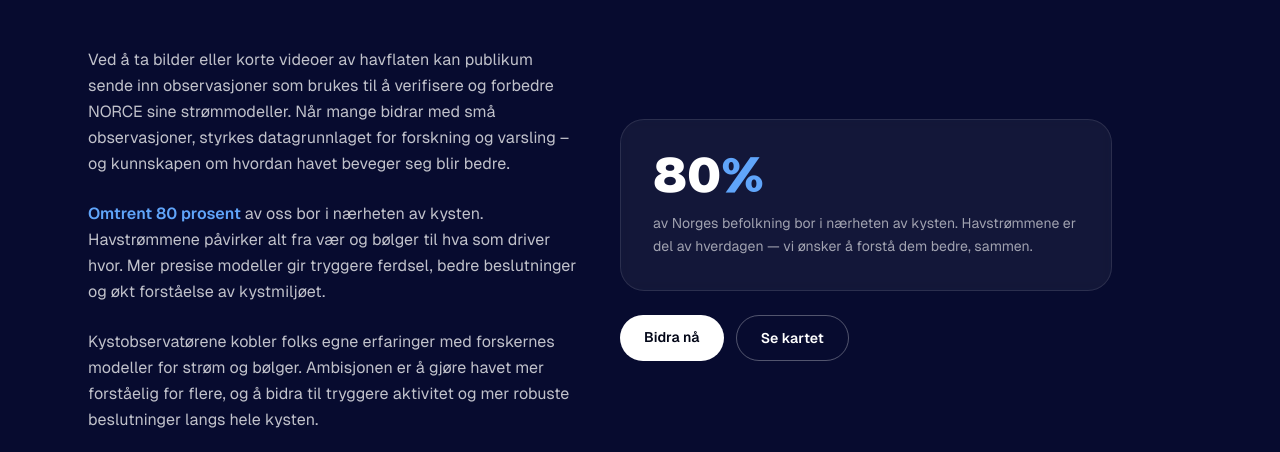
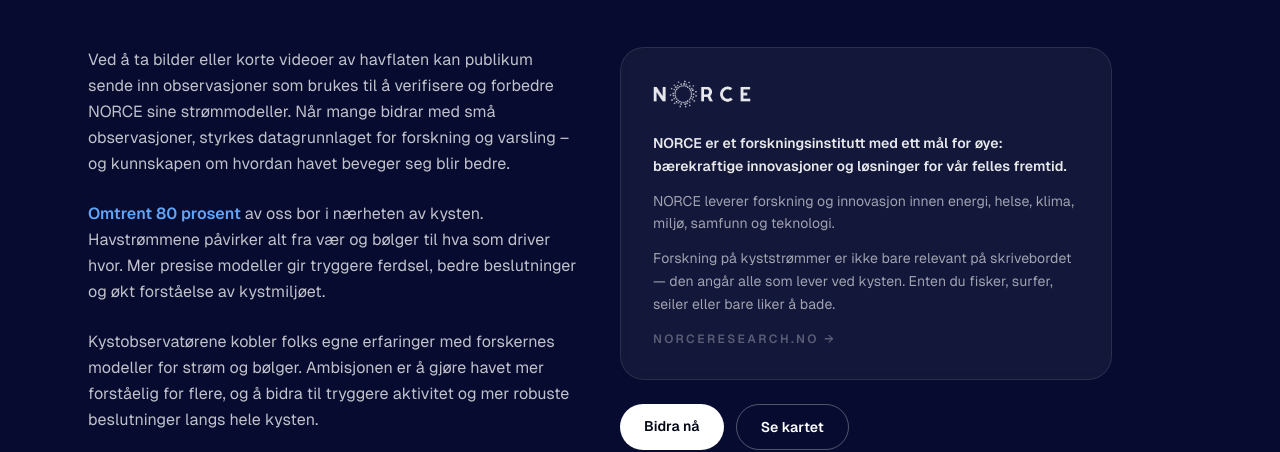
Before and after one commit to Haavardeide1/Kystobservatorene, a Next.js app: page /om in a window 1280 px wide. Shown: the part 252-704 px from the top of the page. Built offline with nearby package versions, Linux system fonts and the light colour scheme; no server answers.

Commit message:
Replace 80% callout with NORCE info card on /om hero
- NORCE logo, tagline, research areas, and coastal relevance quote
- Links to norceresearch.no
- Hover effect on the card

Co-Authored-By: Claude Sonnet 4.6 <noreply@anthropic.com>

```diff
--- a/src/app/om/page.tsx
+++ b/src/app/om/page.tsx
@@ -42,15 +42,36 @@ export default function OmPage() {
               </p>
             </div>
 
-            {/* Stat callout */}
+            {/* NORCE card */}
             <div className="flex flex-col justify-center gap-6">
-              <div className="rounded-3xl border border-white/10 bg-white/5 p-8 backdrop-blur-sm">
-                <p className="text-5xl font-black text-white">80<span className="text-[#60a5fa]">%</span></p>
+              <a
+                href="https://www.norceresearch.no"
+                target="_blank"
+                rel="noopener noreferrer"
+                className="group rounded-3xl border border-white/10 bg-white/5 p-8 backdrop-blur-sm transition hover:bg-white/10"
+              >
+                <img
+                  src="/norce-logo.png"
+                  alt="NORCE"
+                  className="mb-6 h-7 object-contain opacity-90"
+                />
+                <p className="text-sm font-semibold leading-relaxed text-white/90">
+                  NORCE er et forskningsinstitutt med ett mål for øye:
+                  bærekraftige innovasjoner og løsninger for vår felles fremtid.
+                </p>
                 <p className="mt-3 text-sm leading-relaxed text-white/60">
-                  av Norges befolkning bor i nærheten av kysten. Havstrømmene
-                  er del av hverdagen — vi ønsker å forstå dem bedre, sammen.
+                  NORCE leverer forskning og innovasjon innen energi, helse,
+                  klima, miljø, samfunn og teknologi.
                 </p>
-              </div>
+                <p className="mt-3 text-sm leading-relaxed text-white/60">
+                  Forskning på kyststrømmer er ikke bare relevant på skrivebordet
+                  — den angår alle som lever ved kysten. Enten du fisker,
+                  surfer, seiler eller bare liker å bade.
+                </p>
+                <p className="mt-4 text-xs font-semibold uppercase tracking-[0.2em] text-white/30 transition group-hover:text-white/50">
+                  norceresearch.no →
+                </p>
+              </a>
               <div className="flex gap-3">
                 <a
                   href="/observasjoner"
```
